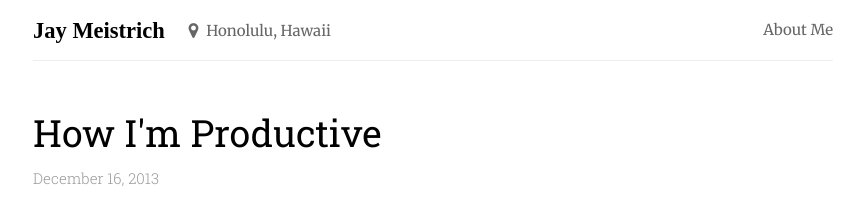
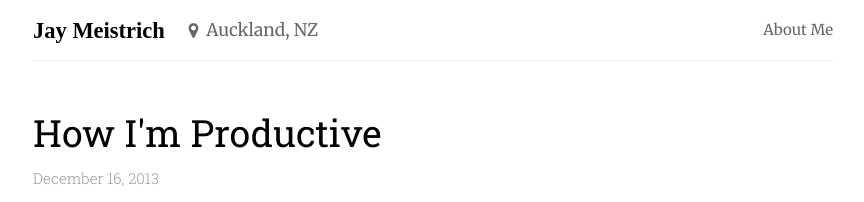
Before and after one commit to jmeistrich/jmeistrich.github.io, a Jekyll site: the page built from productivity/index.html, in a window 1280 px wide. Shown: the top 202 px of the page, without its empty margins (207-1071 px from the left). Built offline with Jekyll 4.4.1, drawn with Linux system fonts in a browser that asks for light colours; Markdown is read by kramdown in place of the engine named in the settings; some of the changed lines change nothing that is shown.

Commit message:
JS for loading location instead of hardcoding it

```diff
--- a/_layouts/default.html
+++ b/_layouts/default.html
@@ -11,6 +11,8 @@
 
         <link rel="stylesheet" href="/css/main.css">
         <link href='http://fonts.googleapis.com/css?family=Merriweather:400,700,400italic,700italic|Roboto+Slab:400,300' rel='stylesheet' type='text/css'>
+
+        <script src="/main.js"></script>
     </head>
     <body>
         <div class="container">
@@ -19,7 +21,7 @@
                     <div class="headerLeft">
                         <!-- <a class="profile" href="/"><div></div></a> -->
                         <span class="title"><a href="/">Jay Meistrich</a></span>
-                        <span class="hb location"><span class="icon-map-marker"></span>Honolulu, Hawaii</span>
+                        <span class="hb location"><span class="icon-map-marker"></span><span id="locationText"></span></span>
                     </div>
                     <div class="headerRight">
                         <a class="hb about" href="/about">About Me</a>
--- /dev/null
+++ b/main.js
@@ -0,0 +1,19 @@
+var itinerary = [
+    '1/1',  'Maui, HI',
+    '1/4',  'Honolulu, HI',
+    '1/8',  'Seattle, WA',
+    '1/14', 'Auckland, NZ'
+];
+window.onload = function(){
+    var today = new Date();
+    var location;
+    for(var i = 0; i < itinerary.length; i += 2)
+    {
+        itinerary[i] += '/14';
+        var date = new Date(itinerary[i]);
+        if(today < date)
+            break;
+        location = itinerary[i + 1];
+    }
+    document.getElementById('locationText').innerText = location;
+};
```
